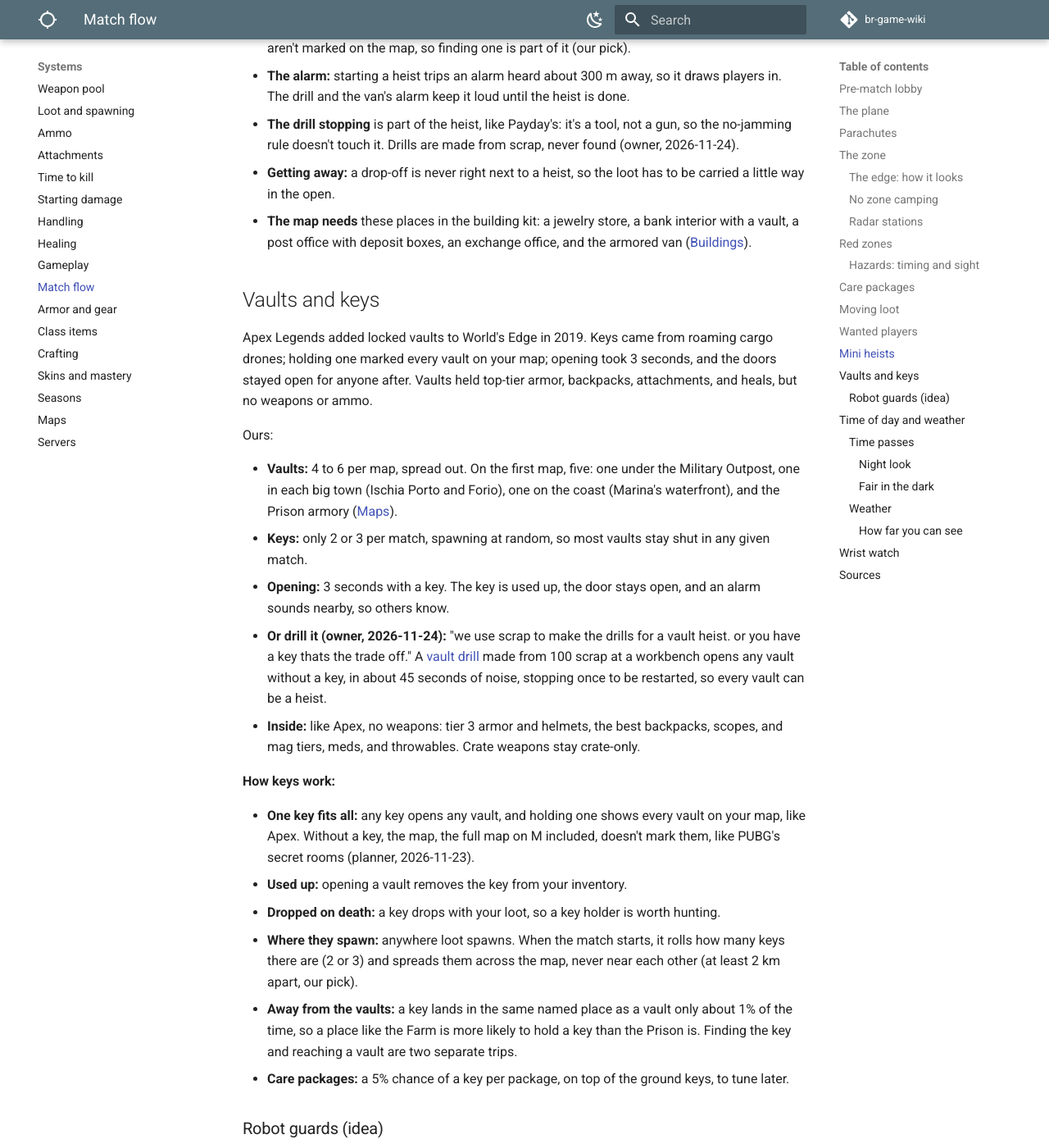
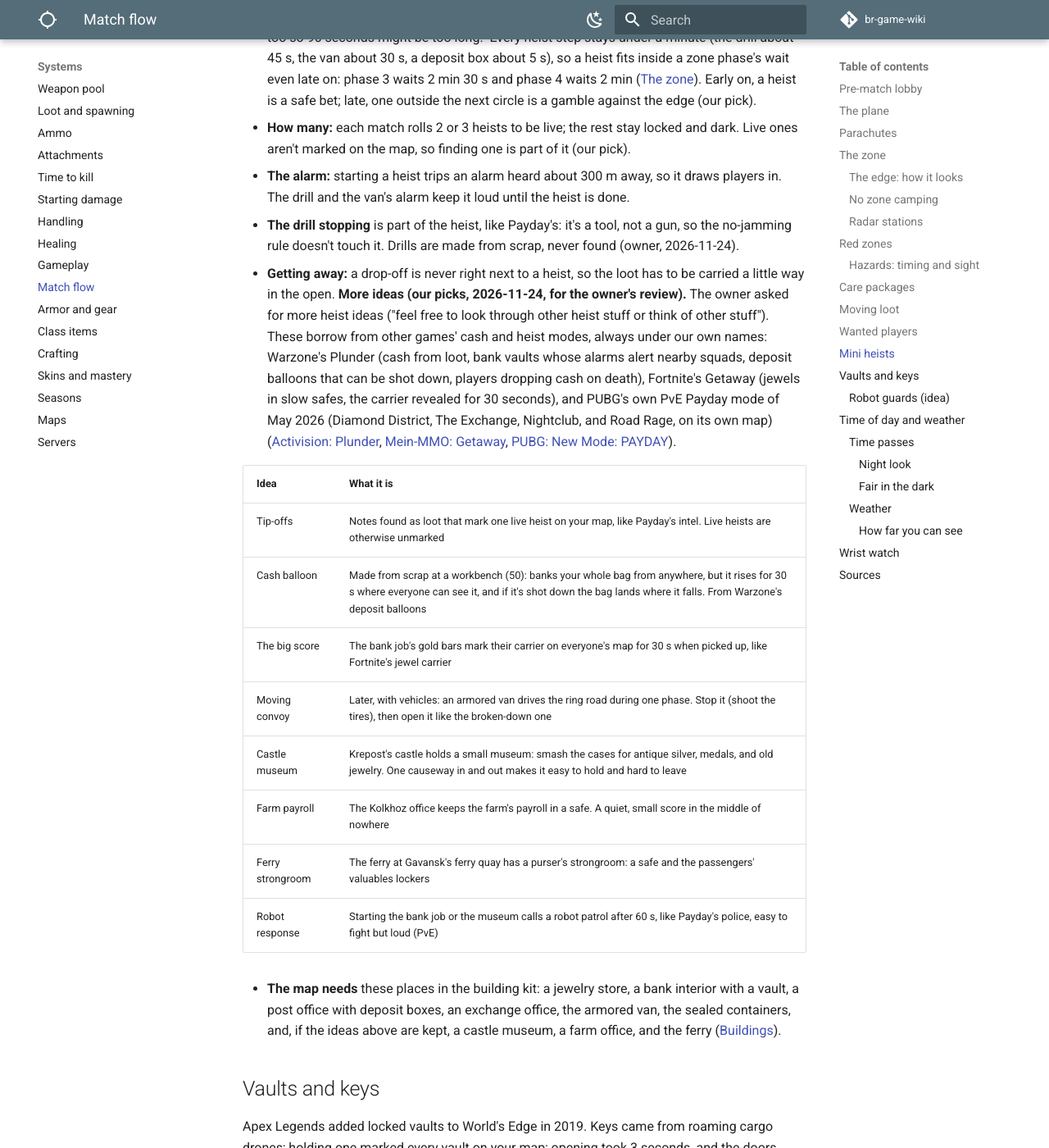
Before and after one commit to DerrickSpartan1/br-game-wiki, an MkDocs documentation site: the page built from docs/systems/match-flow.md, in a window 1280 px wide and 1400 px high, scrolled down 10955 px. Shown: the whole window at 82% size. Built offline with MkDocs 1.6.1 and Material for MkDocs 9.7.7, drawn with Linux system fonts in a browser that asks for light colours; comment, search, counter and statistics services are not loaded; some of the changed text lies outside the part shown.

Commit message:
Mini heists: several sealed port containers, the van's gear and cash (owner); eight more heist ideas queued
Co-Authored-By: Claude Opus 5.5 <noreply@anthropic.com>
Claude-Session: https://claude.ai/code/session_01LAp2s4euUjj6HZthupXLj4

```diff
--- a/docs/systems/match-flow.md
+++ b/docs/systems/match-flow.md
@@ -200,16 +200,29 @@ First pass (our pick, for the owner's review):
 | Jewelry store | A shop in a big town or town | Smash the display cases (loud glass) and grab what's inside. An alarm rings for 60 s. In and out in under a minute | Valuables |
 | Bank job | Gavansk and Vetrovo's banks | The vault opens with a vault key, quick and quiet, or with a [vault drill](crafting.md#what-a-workbench-makes) made from scrap at a workbench: about 45 seconds, loud, and it stops once and has to be restarted by hand (owner, 2026-11-24: the key or the drill is the trade-off). Robot guards stand inside | The most cash and valuables, a small chance of a crate weapon |
 | Deposit boxes | The post office in each big town | Cut boxes open one at a time with a breaching tool or a [box saw](crafting.md#what-a-workbench-makes) made from scrap, about 5 s each, loud. Each box rolls something | Cash, valuables, quest items, rarely a vault key |
-| Armored van | Broken down on a road, rolled each match | Blow the back doors with a breaching charge, or cut them in about 30 s with a [cutting torch](crafting.md#what-a-workbench-makes) made from scrap, then grab the cash sacks. The van's alarm wails the whole time | Cash |
+| Armored van | Broken down on a road, rolled each match | Blow the back doors with a breaching charge, or cut them in about 30 s with a [cutting torch](crafting.md#what-a-workbench-makes) made from scrap, then grab what's inside. The van's alarm wails the whole time | Cash and gear: cash sacks and the guards' locker of guns and armor (owner, 2026-11-24) |
 | Exchange office | A storefront in a big town | Cash registers ring open; the back-room safe takes about 10 s to crack with your built-in tools | Cash |
-| Marked container | Gavansk Port's container quay | Cut the seal with your wire cutters and open it; which container is the marked one changes each match | Valuables, sometimes a crate weapon |
+| Sealed containers | Gavansk Port's container quay | Several sealed containers can be opened each match (owner, 2026-11-24): cut a seal with your wire cutters in about 5 s and open the doors. Each one rolls its contents, so most hold gear and a few hold the real prize (our pick: 5 a match, 1 or 2 with valuables) | Gear (guns, armor, attachments), sometimes valuables or a crate weapon |
 
 - **Timed to the circle (owner, 2026-11-24):** "we gotta think about the circle with these times too so 90 seconds might be too long." Every heist step stays under a minute (the drill about 45 s, the van about 30 s, a deposit box about 5 s), so a heist fits inside a zone phase's wait even late on: phase 3 waits 2 min 30 s and phase 4 waits 2 min ([The zone](#the-zone)). Early on, a heist is a safe bet; late, one outside the next circle is a gamble against the edge (our pick).
 - **How many:** each match rolls 2 or 3 heists to be live; the rest stay locked and dark. Live ones aren't marked on the map, so finding one is part of it (our pick).
 - **The alarm:** starting a heist trips an alarm heard about 300 m away, so it draws players in. The drill and the van's alarm keep it loud until the heist is done.
 - **The drill stopping** is part of the heist, like Payday's: it's a tool, not a gun, so the no-jamming rule doesn't touch it. Drills are made from scrap, never found (owner, 2026-11-24).
 - **Getting away:** a drop-off is never right next to a heist, so the loot has to be carried a little way in the open.
-- **The map needs** these places in the building kit: a jewelry store, a bank interior with a vault, a post office with deposit boxes, an exchange office, and the armored van ([Buildings](maps.md)).
+**More ideas (our picks, 2026-11-24, for the owner's review).** The owner asked for more heist ideas ("feel free to look through other heist stuff or think of other stuff"). These borrow from other games' cash and heist modes, always under our own names: Warzone's Plunder (cash from loot, bank vaults whose alarms alert nearby squads, deposit balloons that can be shot down, players dropping cash on death), Fortnite's Getaway (jewels in slow safes, the carrier revealed for 30 seconds), and PUBG's own PvE Payday mode of May 2026 (Diamond District, The Exchange, Nightclub, and Road Rage, on its own map) ([Activision: Plunder](https://blog.activision.com/call-of-duty/2020-03/Warzone-Mode-Recon-Plunder), [Mein-MMO: Getaway](https://mein-mmo.de/en/fortnite-neue-spielmodus-flucht,266716), [PUBG: New Mode: PAYDAY](https://pubg.com/news/10009)).
+
+| Idea | What it is |
+| --- | --- |
+| Tip-offs | Notes found as loot that mark one live heist on your map, like Payday's intel. Live heists are otherwise unmarked |
+| Cash balloon | Made from scrap at a workbench (50): banks your whole bag from anywhere, but it rises for 30 s where everyone can see it, and if it's shot down the bag lands where it falls. From Warzone's deposit balloons |
+| The big score | The bank job's gold bars mark their carrier on everyone's map for 30 s when picked up, like Fortnite's jewel carrier |
+| Moving convoy | Later, with vehicles: an armored van drives the ring road during one phase. Stop it (shoot the tires), then open it like the broken-down one |
+| Castle museum | Krepost's castle holds a small museum: smash the cases for antique silver, medals, and old jewelry. One causeway in and out makes it easy to hold and hard to leave |
+| Farm payroll | The Kolkhoz office keeps the farm's payroll in a safe. A quiet, small score in the middle of nowhere |
+| Ferry strongroom | The ferry at Gavansk's ferry quay has a purser's strongroom: a safe and the passengers' valuables lockers |
+| Robot response | Starting the bank job or the museum calls a robot patrol after 60 s, like Payday's police, easy to fight but loud (PvE) |
+
+- **The map needs** these places in the building kit: a jewelry store, a bank interior with a vault, a post office with deposit boxes, an exchange office, the armored van, the sealed containers, and, if the ideas above are kept, a castle museum, a farm office, and the ferry ([Buildings](maps.md)).
 
 ## Vaults and keys
 
```
Also changed, not shown: docs/planning/changelog.md (+1 -0 lines), docs/planning/chat-notes.md (+1 -1 lines), docs/planning/decisions.md (+1 -0 lines), docs/planning/to-do.md (+1 -1 lines).
